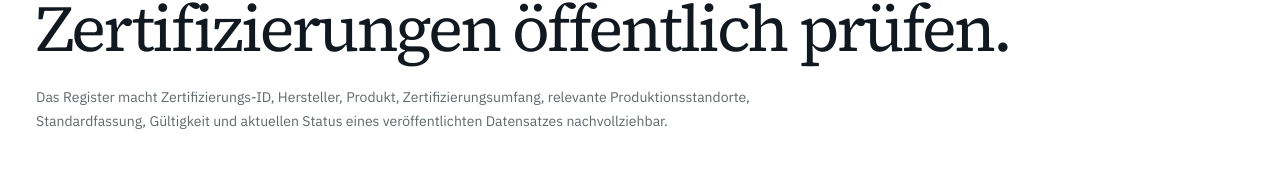
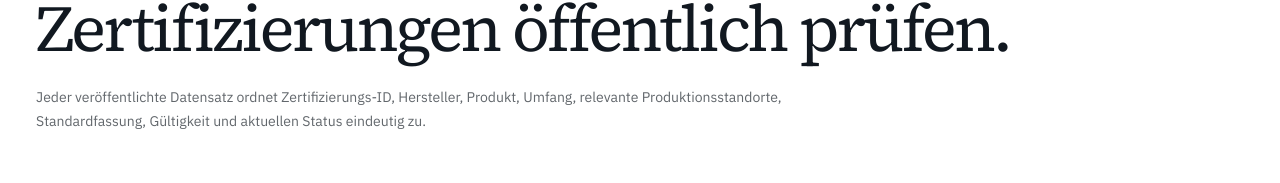
Before and after one commit to dennis-glaser-coder/human-certification-web, a Next.js app: page /register in a window 1280 px wide. Shown: the part 224-407 px from the top of the page. Built offline with nearby package versions, Linux system fonts and the light colour scheme; no server answers; the database is empty.

Commit message:
Align institutional brand language

```diff
--- a/src/app/register/page.js
+++ b/src/app/register/page.js
@@ -71,7 +71,8 @@ export default function RegisterPage() {
         <BrandTrace compact />
         <h1>Zertifizierungen öffentlich prüfen.</h1>
         <p className="lead">
-          Das Register macht Zertifizierungs-ID, Hersteller, Produkt, Zertifizierungsumfang, relevante Produktionsstandorte, Standardfassung, Gültigkeit und aktuellen Status eines veröffentlichten Datensatzes nachvollziehbar.
+          Jeder veröffentlichte Datensatz ordnet Zertifizierungs-ID, Hersteller, Produkt, Umfang, relevante Produktionsstandorte,
+          Standardfassung, Gültigkeit und aktuellen Status eindeutig zu.
         </p>
       </section>
 
```
